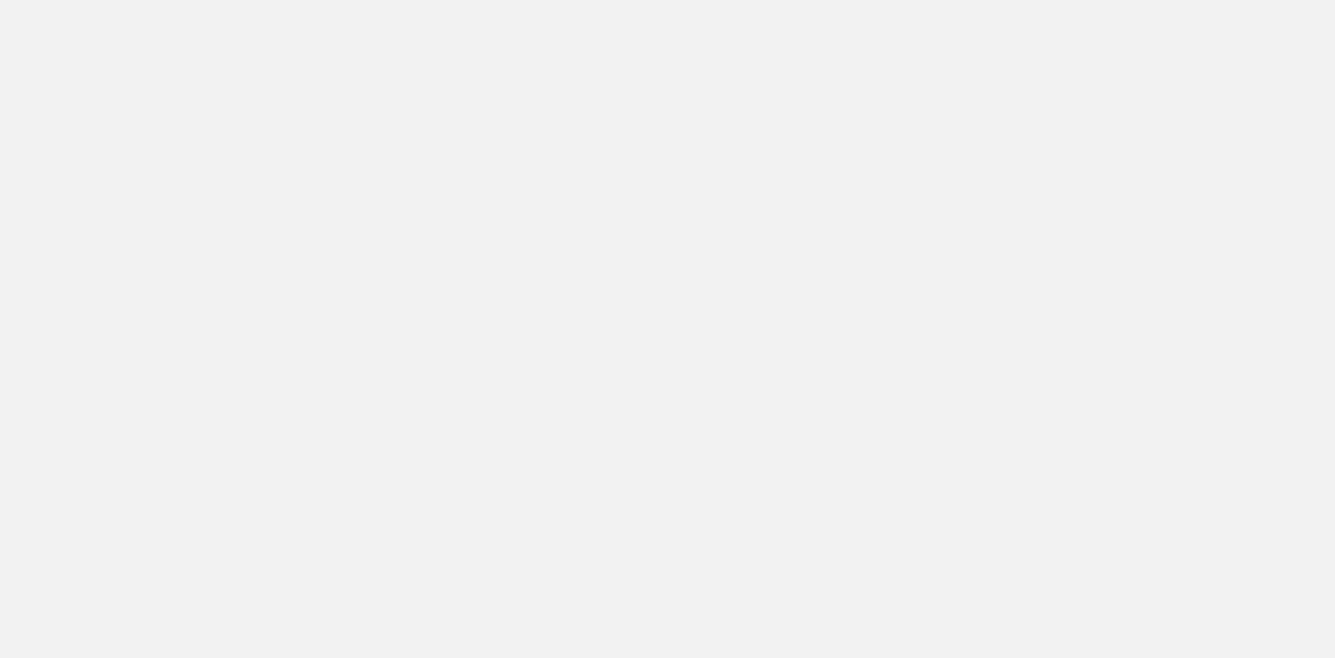
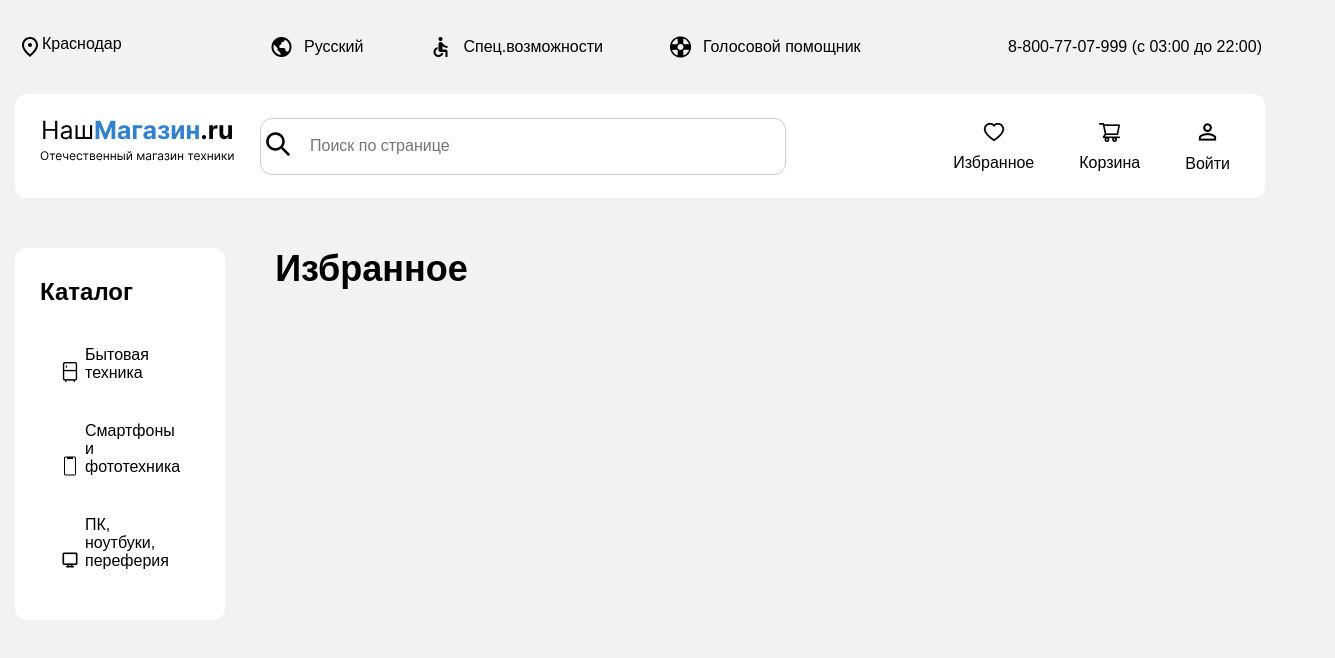
Before and after one commit to WaterMelonyOcO/voice-assistant-Frogs, a React (Create React App) app in the folder frontend/voice-assistant/: page /favourites in a window 1280 px wide. Before the commit this address had no page. Shown: the top 658 px of the page, 1335 px wide, since content can reach past the window. Built offline with nearby package versions, Linux system fonts and the light colour scheme.

Commit message:
add new page - favourites

```diff
--- a/frontend/voice-assistant/src/App.js
+++ b/frontend/voice-assistant/src/App.js
@@ -3,6 +3,7 @@ import {BrowserRouter, Routes, Route} from "react-router-dom";
 import MainPage from './pages/MainPage/MainPage';
 import LoginPage from './pages/LoginPage/LoginPage';
 import OrderRegistration from './pages/OrderRegistration/OrderRegistration';
+import FavouritesPage from './pages/FavouritesPage/FavouritesPage';
 
 function App() {
   return (
@@ -11,6 +12,7 @@ function App() {
         <Route path="/" element={<LoginPage />} />
         <Route path="/main" element={<MainPage/>} />
         <Route path='cart/order' element={<OrderRegistration />} />
+        <Route path="/favourites" element={<FavouritesPage />} />
       </Routes>
     </BrowserRouter>
 
--- /dev/null
+++ b/frontend/voice-assistant/src/pages/FavouritesPage/FavouritesPage.jsx
@@ -0,0 +1,26 @@
+import './style.css';
+import Header from '../../components/Header/Header';
+import Catalog from '../../components/Catalog/Catalog';
+
+export default function FavouritesPage() {
+    return (<>
+        <Header />
+
+<div className="body-layout">
+    <Catalog />
+    <div className="body-layout_leftside">
+        <h2 className="main_header">
+            Избранное
+        </h2>
+
+        <div className="cards-layout">
+                {/* { mainData.map((product) => (
+                <ProductCard key={product.id} data={product} />
+            ))} */}
+        </div>
+    </div>
+</div>
+    </>
+
+    )
+}
```
Also changed, not shown: frontend/voice-assistant/src/pages/FavouritesPage/style.css (added).
